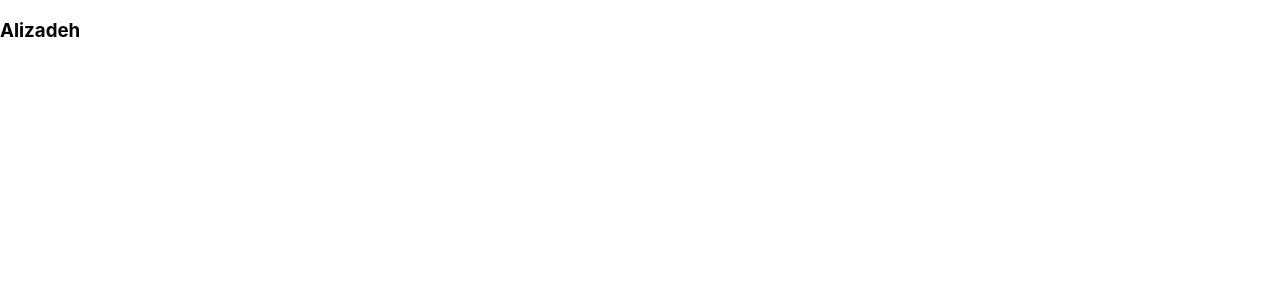
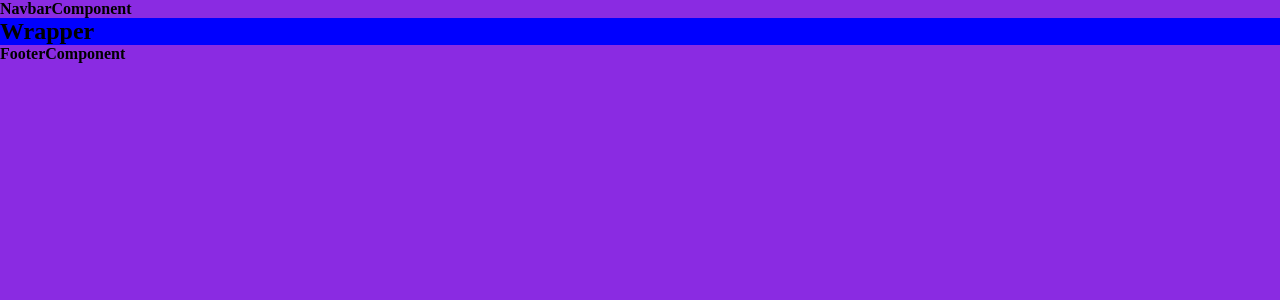
Before and after one commit to alizadeh1345/react-crypto-tracking, a React (Create React App) app: page / in a window 1280 px wide. Shown: the top 300 px of the page. Built offline with nearby package versions, Linux system fonts and the light colour scheme.

Commit message:
implement base structure

```diff
--- a/src/App.jsx
+++ b/src/App.jsx
@@ -1,10 +1,22 @@
+import FooterComponent from "./components/ui/Footer.component";
+import NavbarComponent from "./components/ui/Navbar.component";
 
 
 
 function App() {
   return (
-    <div className="App">
-      <h3>Alizadeh</h3>
+    <div >
+      {/* Navbar */}
+      <NavbarComponent/>
+      {/* Wrapper */}
+      <div className="wrapper">
+        <h2>
+          Wrapper
+        </h2>
+      </div>
+      {/* Footer */}
+      <FooterComponent/>
+
     </div>
   );
 }
--- /dev/null
+++ b/src/components/ui/Footer.component.jsx
@@ -0,0 +1,11 @@
+import React from 'react';
+
+const FooterComponent = () => {
+    return (
+        <div>
+            <h4>FooterComponent</h4>
+        </div>
+    );
+};
+
+export default FooterComponent;
--- /dev/null
+++ b/src/components/ui/Navbar.component.jsx
@@ -0,0 +1,11 @@
+import React from 'react';
+
+const NavbarComponent = () => {
+    return (
+        <div>
+            <h4>NavbarComponent</h4>
+        </div>
+    );
+};
+
+export default NavbarComponent;
--- a/src/index.css
+++ b/src/index.css
@@ -1,13 +1,11 @@
+*{
+  padding: 0;
+  margin: 0;
+  box-sizing: border-box;
+}
 body {
-  margin: 0;
-  font-family: -apple-system, BlinkMacSystemFont, 'Segoe UI', 'Roboto', 'Oxygen',
-    'Ubuntu', 'Cantarell', 'Fira Sans', 'Droid Sans', 'Helvetica Neue',
-    sans-serif;
-  -webkit-font-smoothing: antialiased;
-  -moz-osx-font-smoothing: grayscale;
+ background-color: blueviolet;
 }
-
-code {
-  font-family: source-code-pro, Menlo, Monaco, Consolas, 'Courier New',
-    monospace;
+.wrapper {
+  background-color: blue;
 }
```
